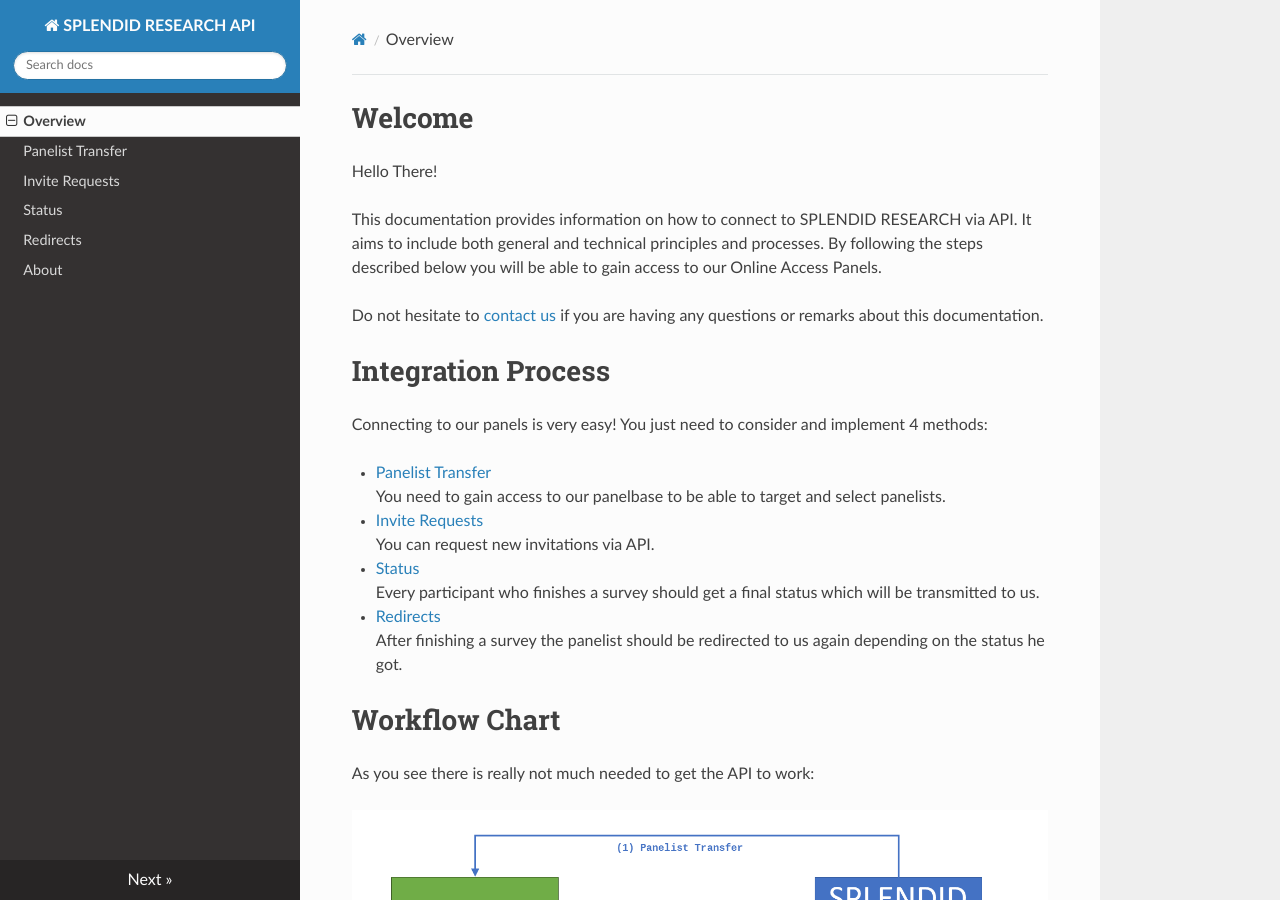
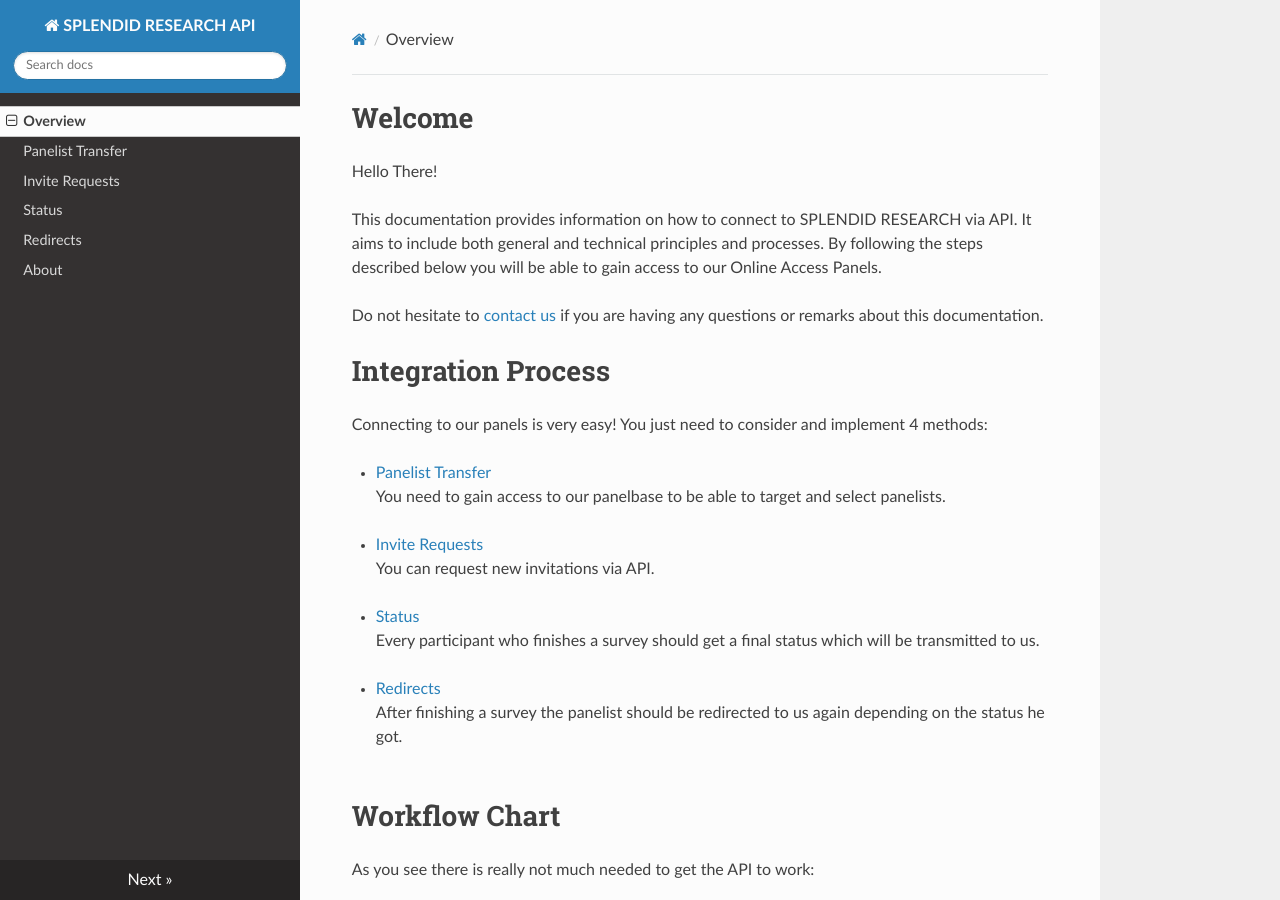
Before and after one commit to SPLENDID-RESEARCH/api-docs, an MkDocs documentation site: the page built from docs/index.md, in a window 1280 px wide and 900 px high. Built offline with MkDocs 1.6.1, drawn with Linux system fonts in a browser that asks for light colours; nearby versions of some CDN libraries; old or Windows-style settings are respelled for this version of MkDocs.

Commit message:
fixing markdown lists V

```diff
--- a/docs/index.md
+++ b/docs/index.md
@@ -14,16 +14,16 @@
 Connecting to our panels is very easy! You just need to consider and implement 4 methods:
 
 * [Panelist Transfer](/panelist)<br />
-You need to gain access to our panelbase to be able to target and select panelists.<br />
+You need to gain access to our panelbase to be able to target and select panelists.<br /><br />
 
 * [Invite Requests](/invites)<br />
-You can request new invitations via API.<br />
+You can request new invitations via API.<br /><br />
 
 * [Status](/status)<br />
-Every participant who finishes a survey should get a final status which will be transmitted to us.<br />
+Every participant who finishes a survey should get a final status which will be transmitted to us.<br /><br />
 
 * [Redirects](/redirect)<br />
-After finishing a survey the panelist should be redirected to us again depending on the status he got.<br />
+After finishing a survey the panelist should be redirected to us again depending on the status he got.<br /><br />
 
 # Workflow Chart
 
```
Also changed, not shown: site/index.html.
